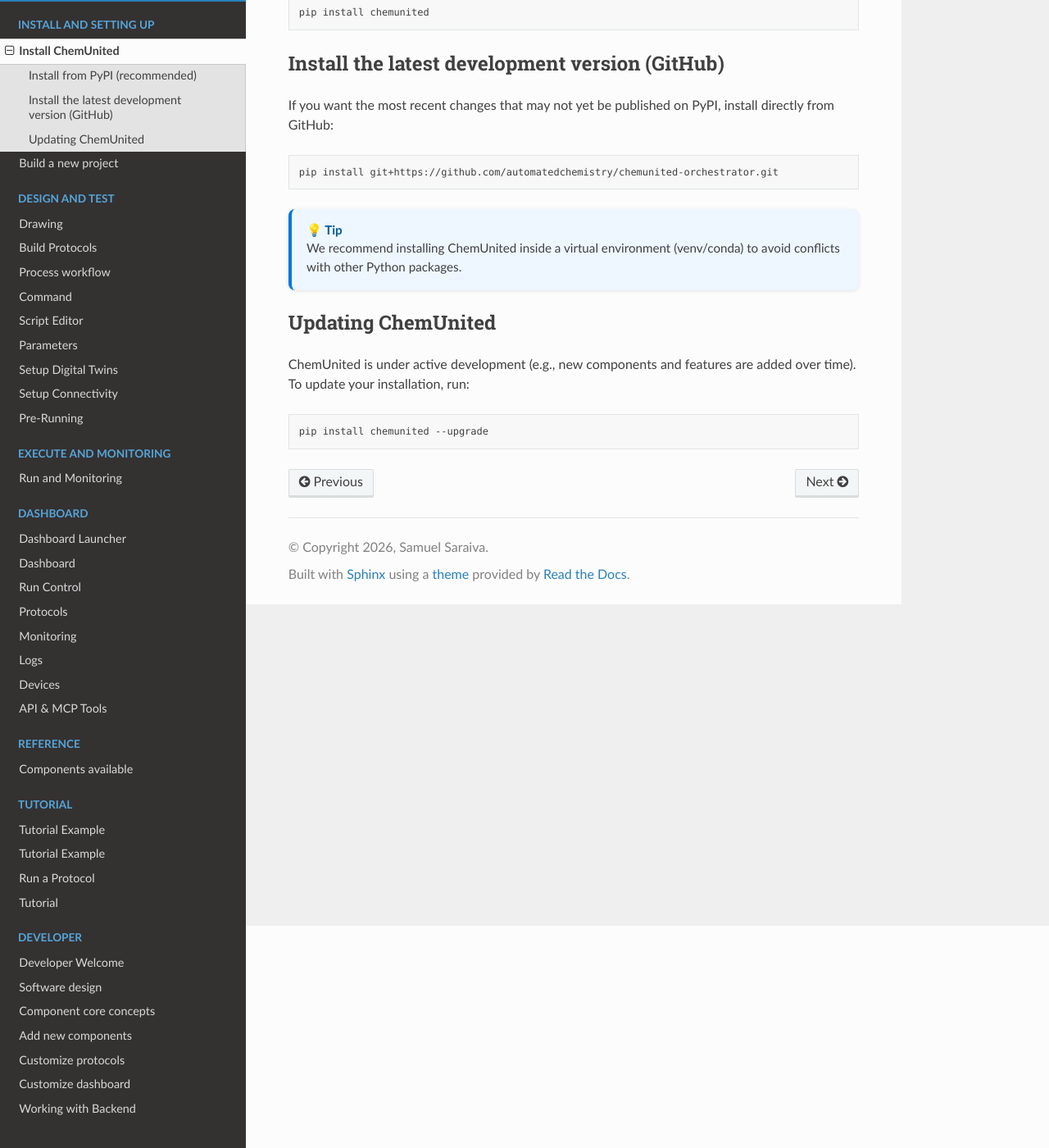
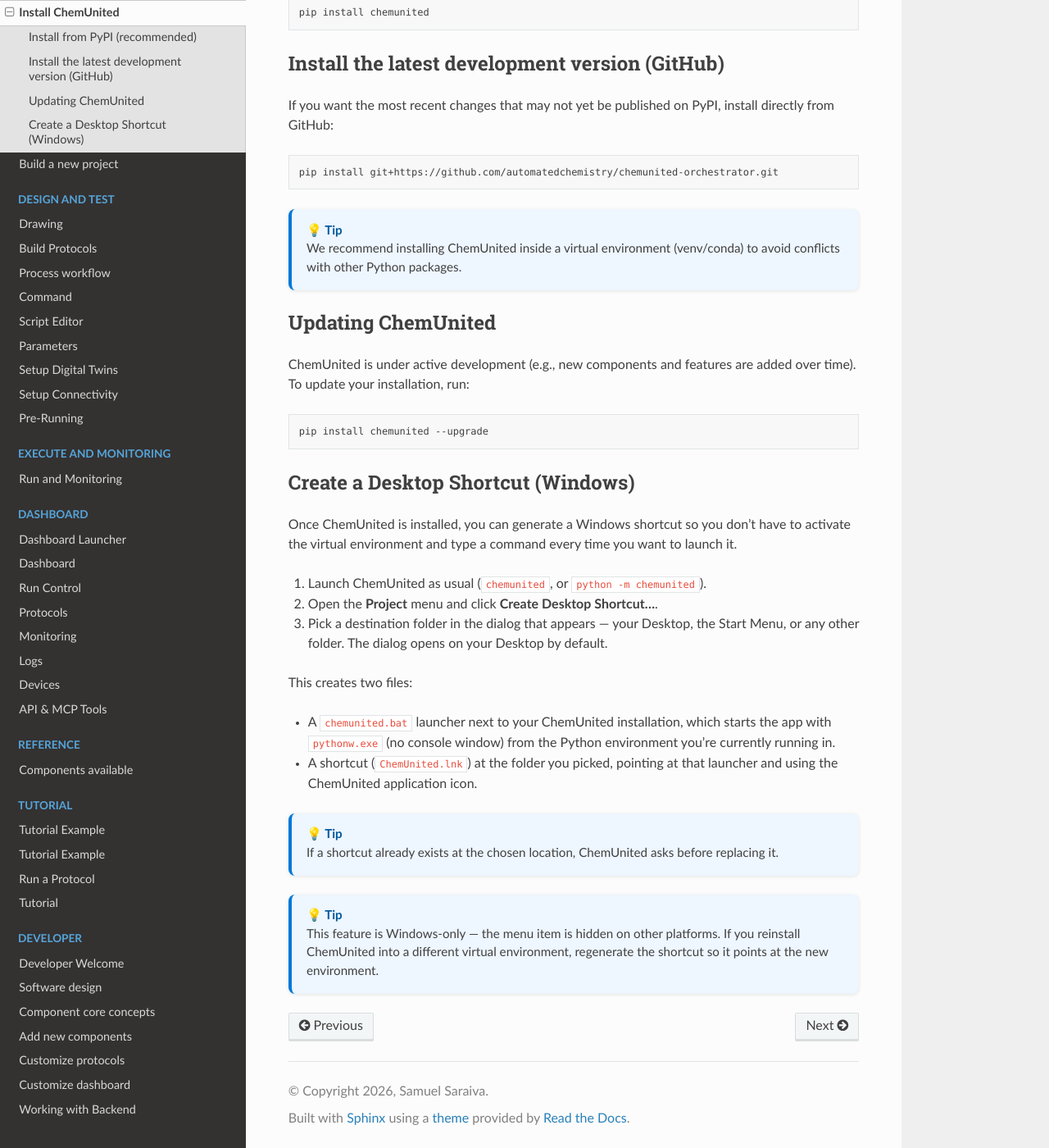
Before and after one commit to automatedchemistry/chemunited-docs, a Sphinx documentation site: the page built from docs/wellcome/install.md, in a window 1280 px wide and 1400 px high, scrolled down 271 px. Shown: the whole window at 82% size. Built offline with Sphinx 7.4.7 and the Read the Docs theme 3.1.0, drawn with Linux system fonts in a browser that asks for light colours.

Commit message:
Add Temperature Sensor to components documentation and enhance installation instructions for creating a desktop shortcut on Windows

````diff
--- a/docs/wellcome/install.md
+++ b/docs/wellcome/install.md
@@ -29,3 +29,32 @@
 ```shell
 pip install chemunited --upgrade
 ```
+
+## Create a Desktop Shortcut (Windows)
+
+Once ChemUnited is installed, you can generate a Windows shortcut so you don't have to activate
+the virtual environment and type a command every time you want to launch it.
+
+1. Launch ChemUnited as usual (`chemunited`, or `python -m chemunited`).
+2. Open the **Project** menu and click **Create Desktop Shortcut...**.
+3. Pick a destination folder in the dialog that appears — your Desktop, the Start Menu, or any
+   other folder. The dialog opens on your Desktop by default.
+
+This creates two files:
+
+- A `chemunited.bat` launcher next to your ChemUnited installation, which starts the app with
+  `pythonw.exe` (no console window) from the Python environment you're currently running in.
+- A shortcut (`ChemUnited.lnk`) at the folder you picked, pointing at that launcher and using the
+  ChemUnited application icon.
+
+<div class="info-block">
+  <strong>💡 Tip</strong><br>
+  If a shortcut already exists at the chosen location, ChemUnited asks before replacing it.
+</div>
+
+<div class="info-block">
+  <strong>💡 Tip</strong><br>
+  This feature is Windows-only — the menu item is hidden on other platforms. If you reinstall
+  ChemUnited into a different virtual environment, regenerate the shortcut so it points at the
+  new environment.
+</div>
````
Also changed, not shown: docs/reference/components.md (+1 -0 lines).
